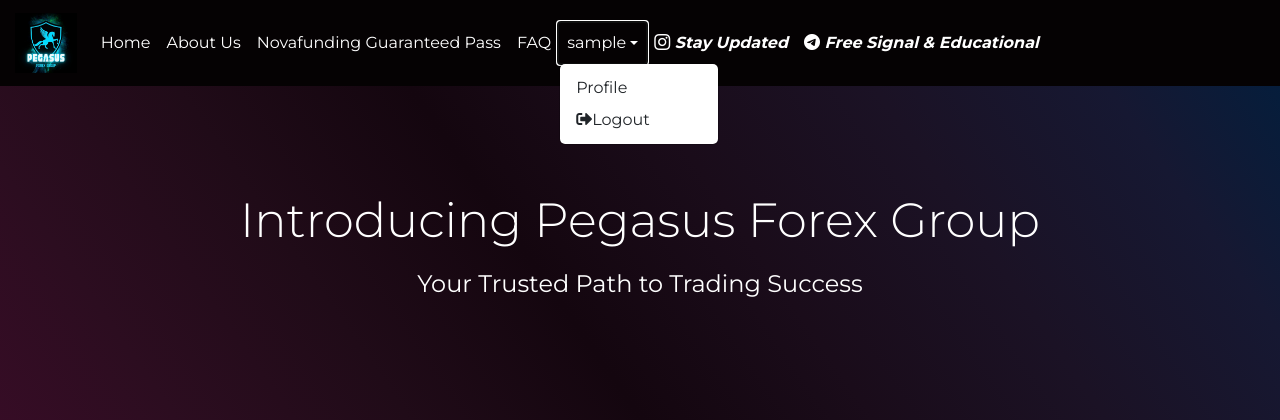
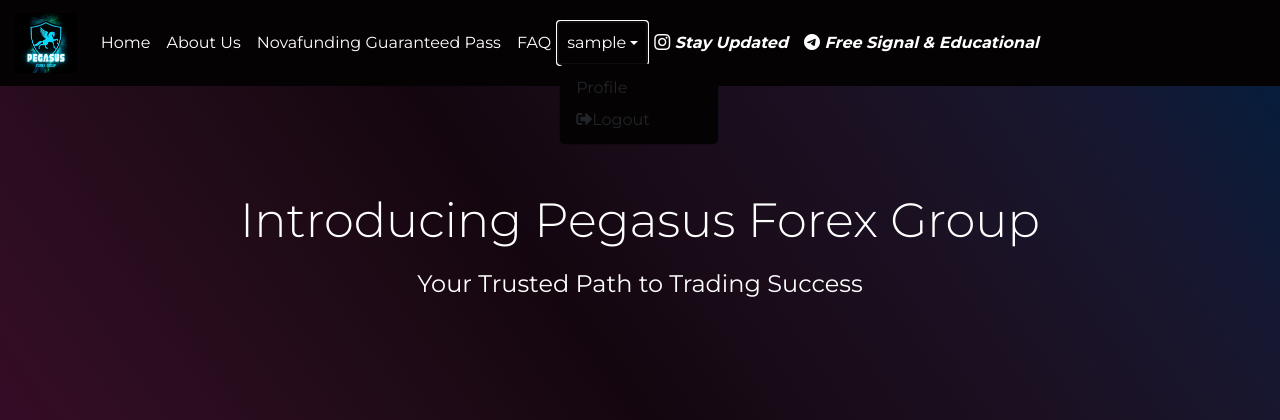
Before and after one commit to Ahmed23Max/Pegasus_group_fx, a Flask app: page / in a window 1280 px wide, after a click that opens the changed part. Shown: the top 420 px of the page. Run offline with Flask 3, Linux system fonts and the light colour scheme; the visitor is signed in with stand-in values (Sample User, id 1); some libraries are stand-ins or nearby versions.

Commit message:
Update style.css

```diff
--- a/static/style.css
+++ b/static/style.css
@@ -127,6 +127,12 @@ body {
         padding-bottom: 100px; /* Add padding to avoid overlap with footer */
     }
 }
+
+.custom-dropdown-menu {
+    background-color: #050203;
+}
+
+
 footer {
     background-color: #050203;
 }
```
